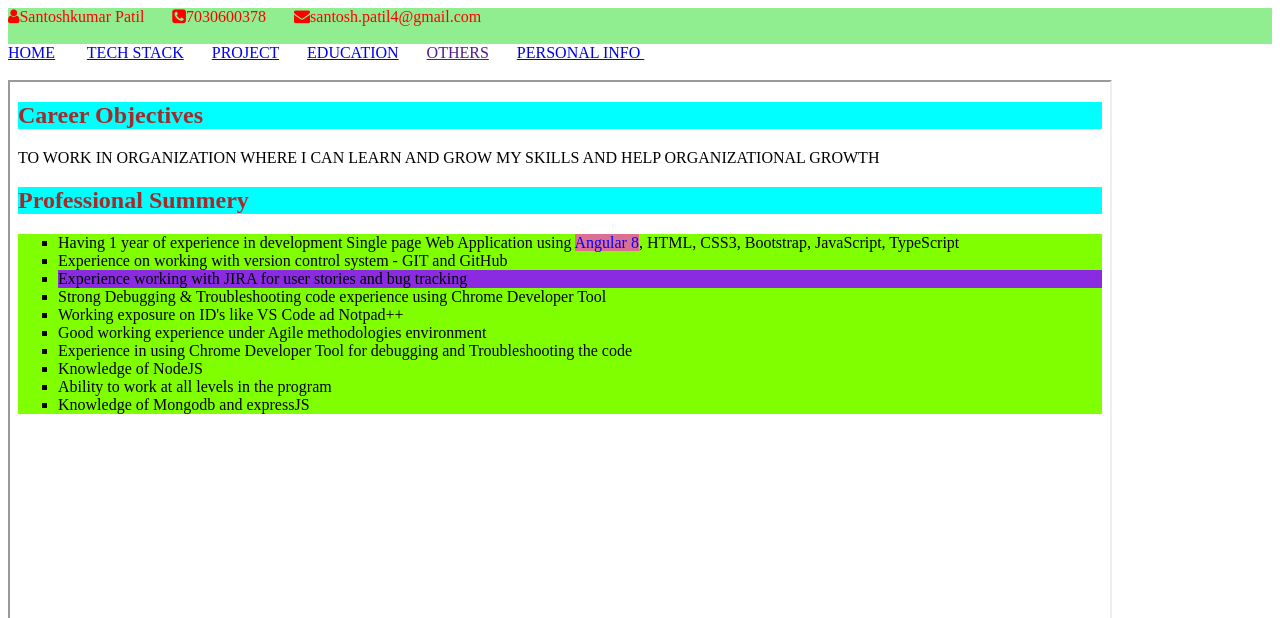
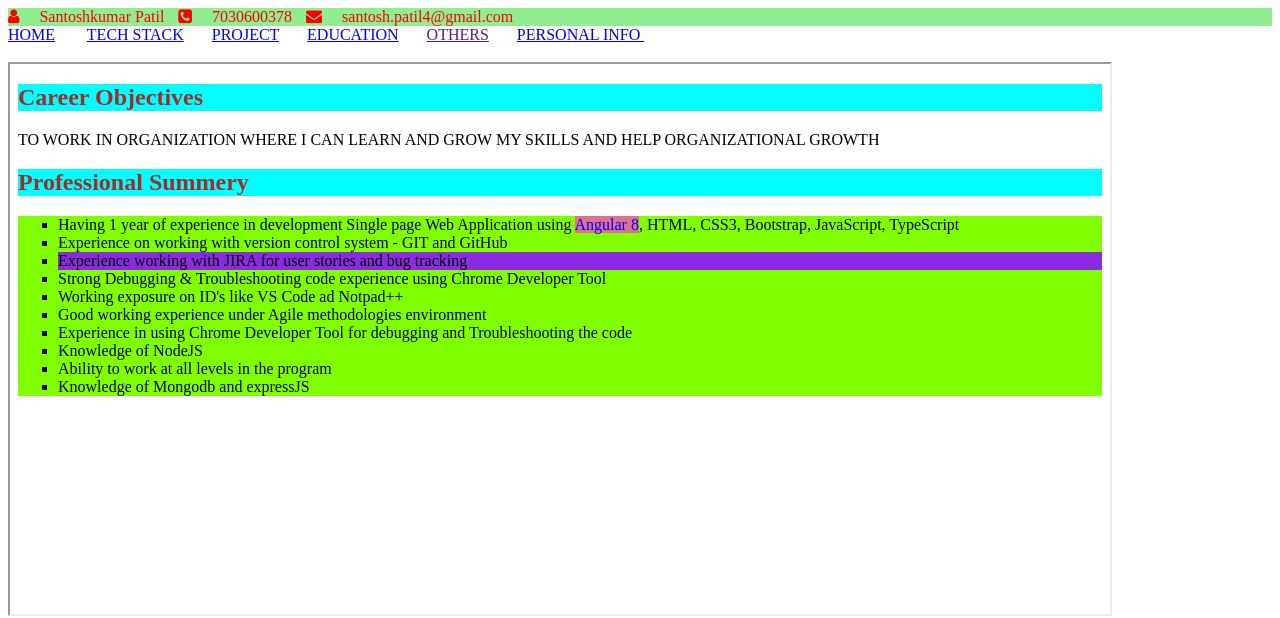
Before and after one commit to patilsantosha/myProfile, a plain HTML site: page index.html in a window 1280 px wide. Shown: the top 618 px of the page. Drawn offline with Linux system fonts and the light colour scheme.

Commit message:
css box model
css box model

```diff
--- a/index.html
+++ b/index.html
@@ -10,16 +10,20 @@
 #header{
       background-color:lightgreen; color:red
     }
-
-
+    .contact{
+      margin: 10px;
+    }
+.header-icons{
+  margin-right: 10px;
+}
     </style>
     </head>
 <body>
     <!-- Header section -->
     <header id="header">
-        <i class="fa fa-user" aria-hidden="true"></i><span>Santoshkumar Patil</span>&nbsp;&nbsp;&nbsp;&nbsp;&nbsp;&nbsp;
-        <i class="fa fa-phone-square" aria-hidden="true"></i><span>7030600378</span>&nbsp;&nbsp;&nbsp;&nbsp;&nbsp;&nbsp;
-        <i class="fa fa-envelope" aria-hidden="true"></i><span>santosh.patil4@gmail.com</span>&nbsp;&nbsp;&nbsp;&nbsp;&nbsp;&nbsp;<br><br>
+        <i class="header-icons fa fa-user" aria-hidden="true"></i><span class="contact">Santoshkumar Patil</span>
+        <i class="header-icons fa fa-phone-square" aria-hidden="true"></i><span class="contact">7030600378</span>
+        <i class="header-icons fa fa-envelope" aria-hidden="true"></i><span class="contact">santosh.patil4@gmail.com</span>
     </header>
     <!-- Navigation section  -->
     <nav>
```
